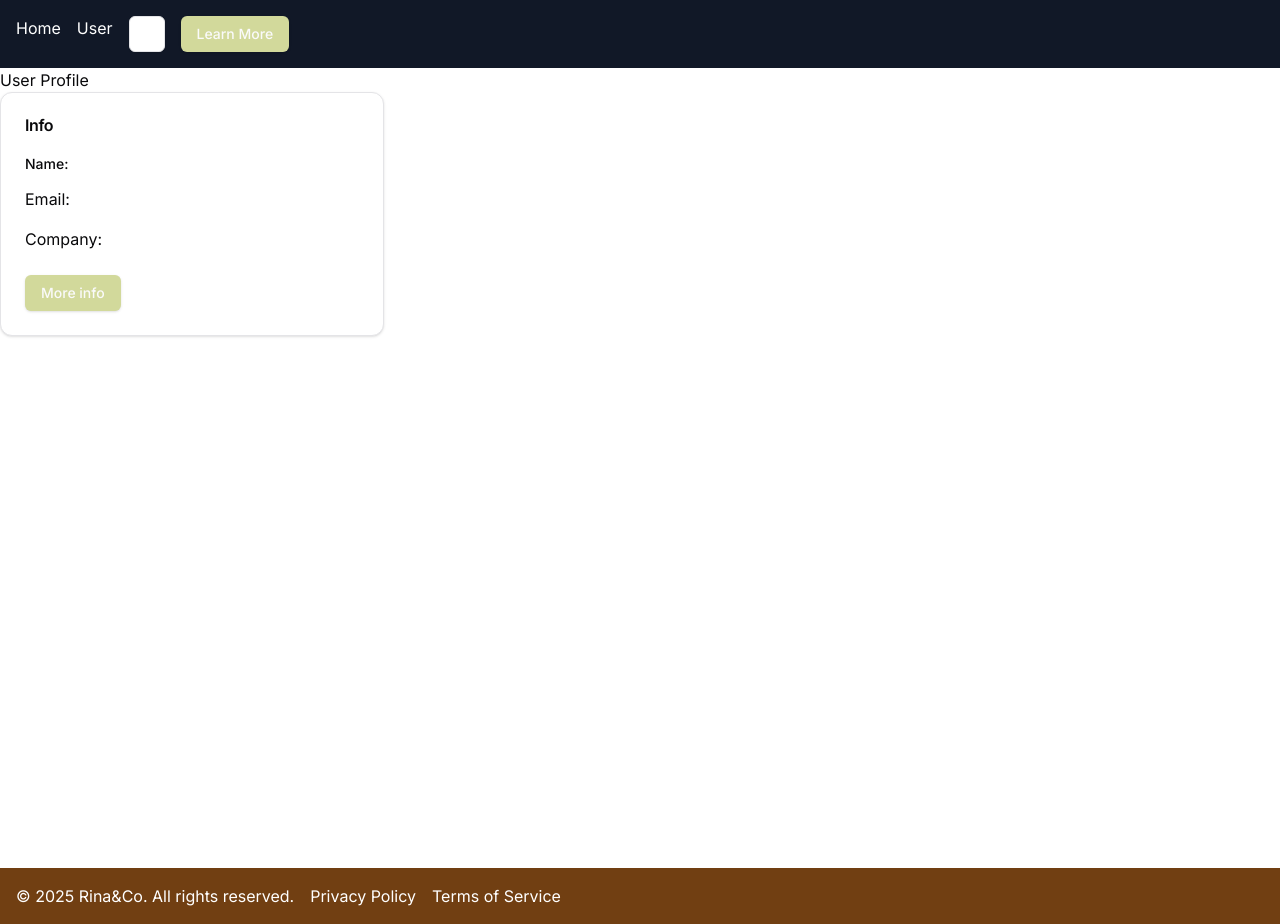
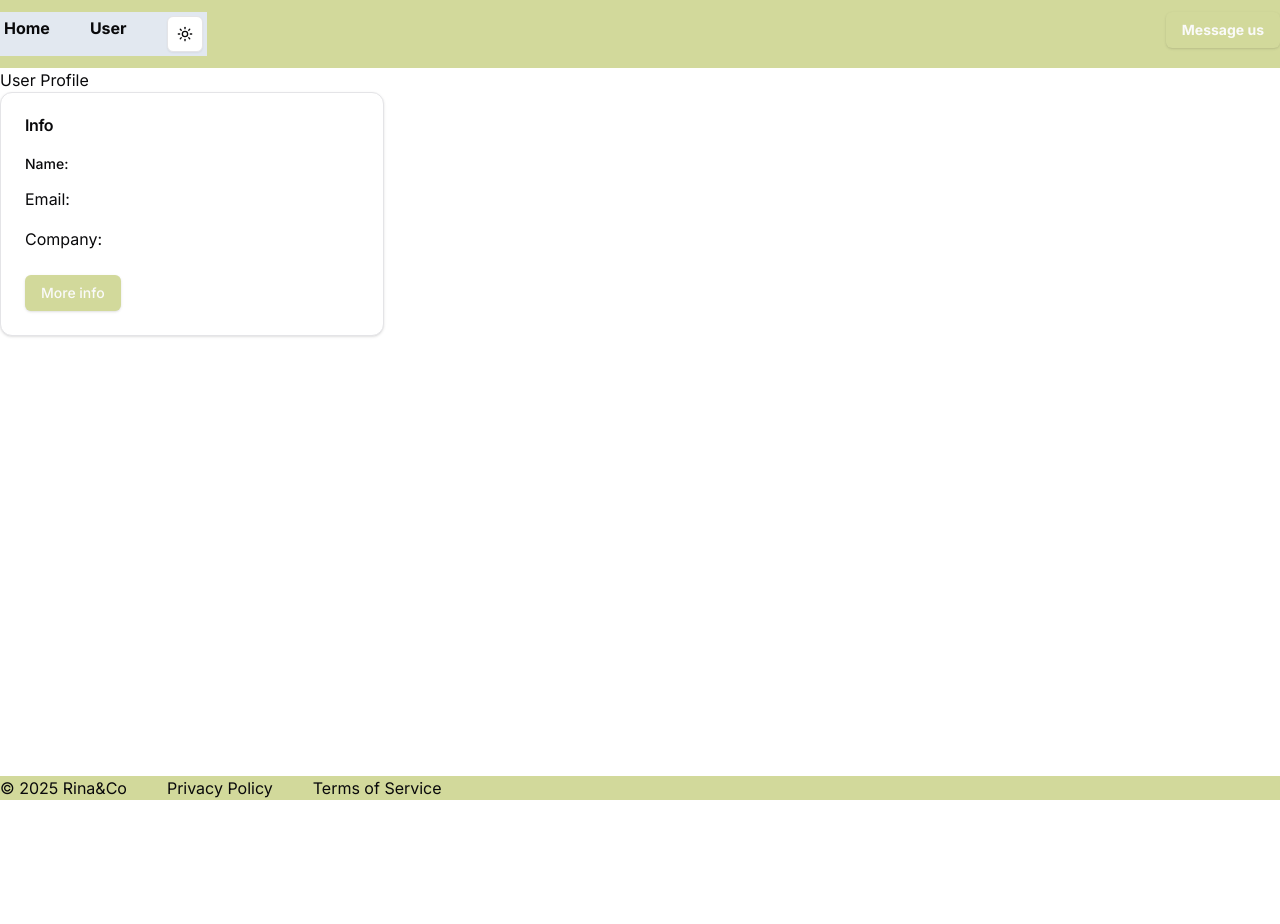
Before and after one commit to Rinataeva/next-user-app, a Next.js app: page /user in a window 1280 px wide. After the commit the page ends 892 px from the top, so only its background shows below. Built offline with nearby package versions, Linux system fonts and the light colour scheme.

Commit message:
feat: interface/className

```diff
--- a/app/layout.tsx
+++ b/app/layout.tsx
@@ -31,9 +31,9 @@ export default function RootLayout({
           attribute="class"
           defaultTheme="system"
         >
-          <Header />
+          <Header className=" bg-primary sticky top-0 z-50 flex justify-between py-3" />
           <main className="min-h-screen">{children}</main>
-          <Footer />
+          <Footer className=" bg-primary sticky bottom-0 z-50 flex gap-10" />
         </ThemeProvider>
       </body>
     </html>
--- a/components/Footer.tsx
+++ b/components/Footer.tsx
@@ -1,11 +1,12 @@
-const Footer = () => {
+interface FooterProps {
+    className?: string;
+}
+export const Footer : React.FC<FooterProps> = ({className}) => {
     return (
-        <footer className= "bg-yellow-900 text-white p-4 cursor-pointer flex gap-4">
-            <p>© 2025 Rina&Co. All rights reserved.</p>
+        <footer className= {className}>
+            <p>© 2025 Rina&Co</p>
             <p>Privacy Policy</p>
             <p>Terms of Service</p>
         </footer>
     );
 }
-
-export { Footer };
--- a/components/Header.tsx
+++ b/components/Header.tsx
@@ -1,12 +1,14 @@
 import {Navigation} from "./Navigation";
 import { Button } from "@/components/ui/button";
 
-const Header = () => {
+interface HeaderProps {
+    className?: string;
+}
+export const Header: React.FC<HeaderProps> = ({className}) => {
     return (
-        <header className="bg-gray-900 text-white p-4 cursor-pointer flex gap-4">
-            <Navigation/>
-            <Button>Learn More</Button>
+        <header className={className}>
+            <Navigation className="bg-slate-200 py-1 px-1 font-bold"/>
+            <Button className="font-bold">Message us</Button>
         </header>
     );
 }
-export { Header };
--- a/components/Navigation.tsx
+++ b/components/Navigation.tsx
@@ -1,9 +1,13 @@
 import Link from "next/link";
 import { ModeToggle } from "./ui/toggle-mode";
-export function Navigation() {
+
+interface NavigationProps {
+  className?: string;
+}
+export const Navigation: React.FC<NavigationProps> = ({className}) => {
   return (
-    <nav>
-      <ul className="flex gap-4">
+    <nav className={className}>
+      <ul className="flex gap-10">
         <li>
           <Link href="/">Home</Link>
         </li>
```
